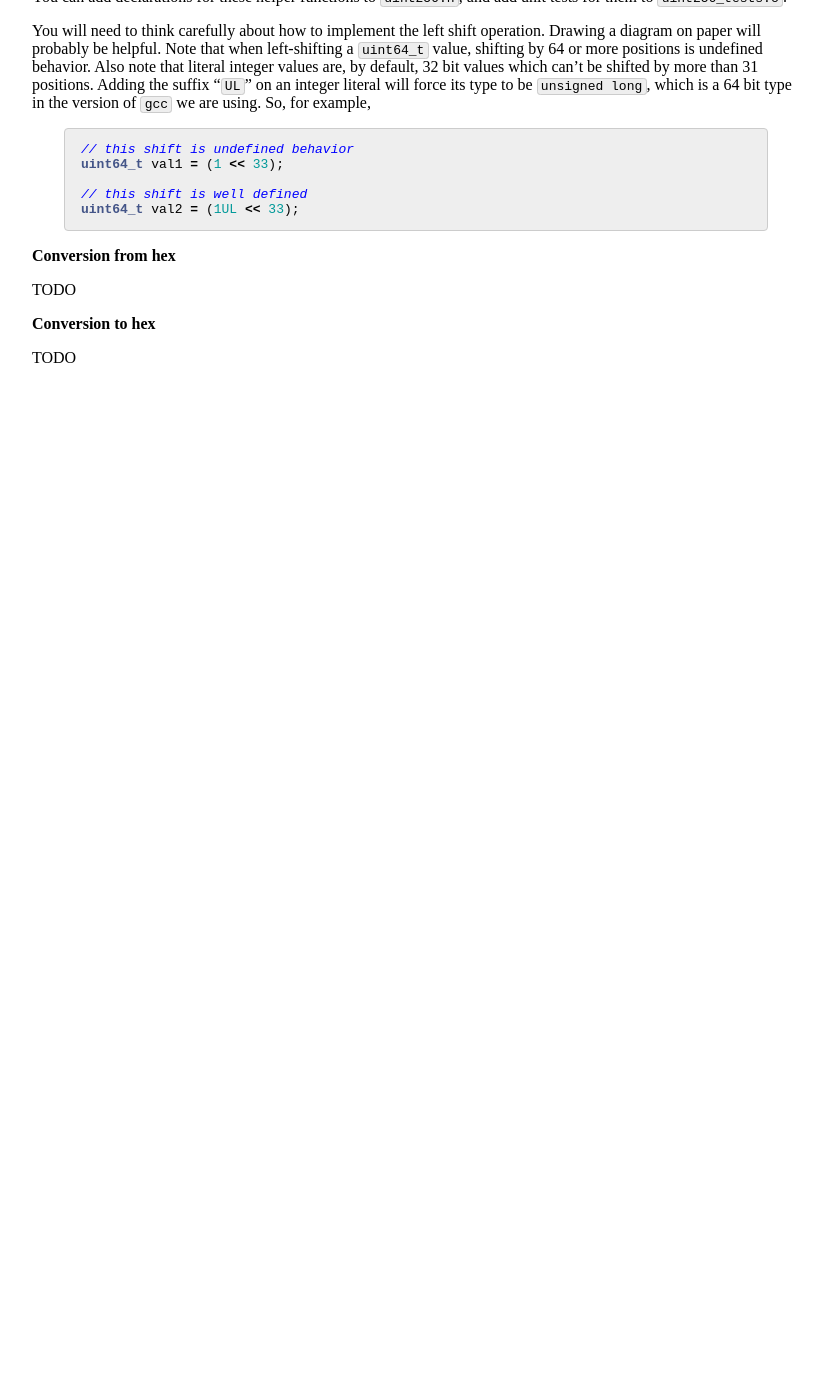
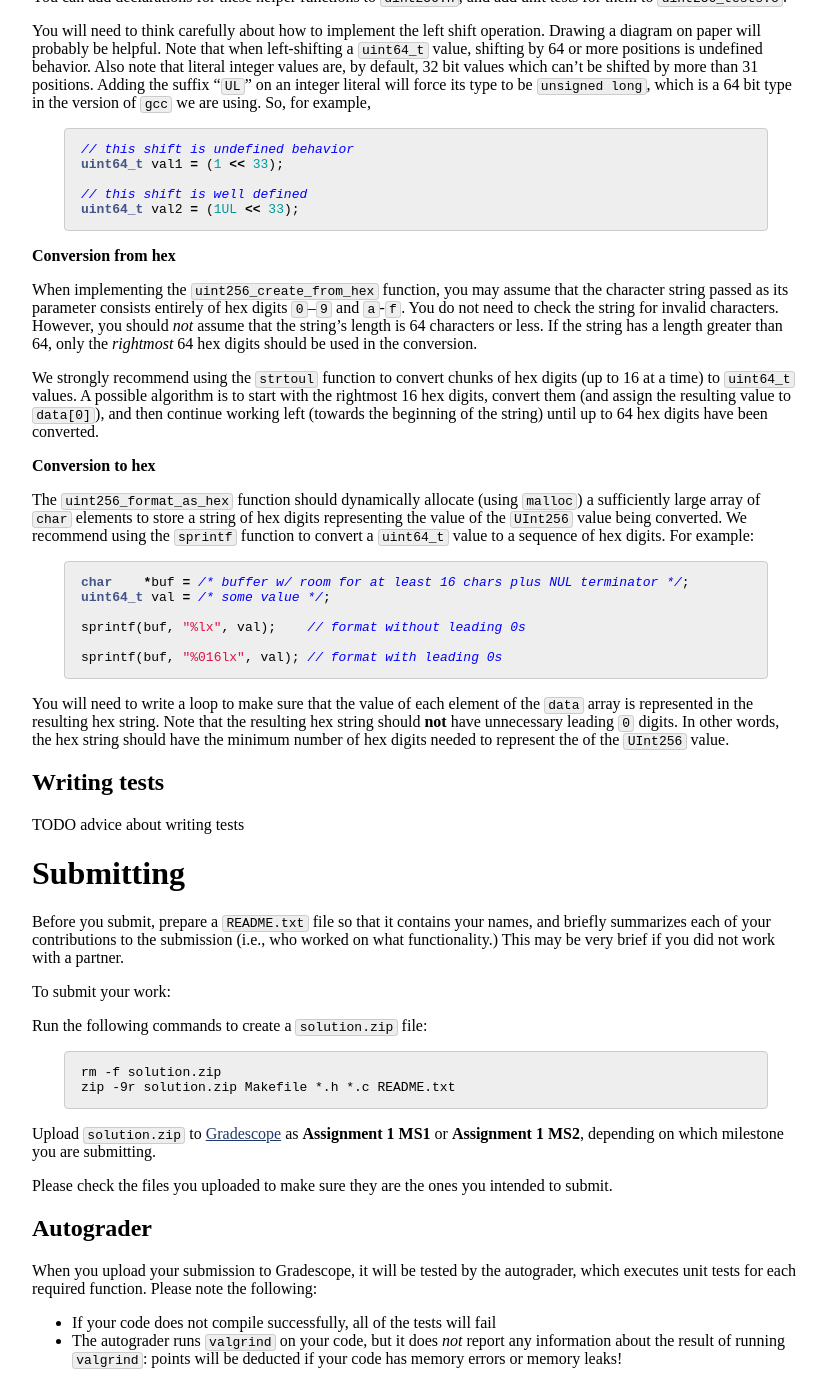
Before and after one commit to jhucsf/spring2023, a Jekyll site: the page built from assign/assign01.md, in a window 1280 px wide and 1400 px high, scrolled down 3450 px. Shown: the whole window, without its empty margins (224-1051 px from the left). Built offline with Jekyll 4.4.1, drawn with Linux system fonts in a browser that asks for light colours; formulas are drawn with MathJax 3; before the commit the page ends 3849 px from its top, so only the background shows below that.

Commit message:
advice on conversion to/from hex, submitting

````diff
--- a/assign/assign01.md
+++ b/assign/assign01.md
@@ -239,8 +239,80 @@ uint64_t val2 = (1UL << 33);
 
 **Conversion from hex**
 
-TODO
+When implementing the `uint256_create_from_hex` function, you may assume
+that the character string passed as its parameter consists entirely of
+hex digits `0`–`9` and `a`-`f`. You do not need to check the string for
+invalid characters. However, you should *not* assume that the string's
+length is 64 characters or less. If the string has a length greater than
+64, only the *rightmost* 64 hex digits should be used in the conversion.
+
+We strongly recommend using the `strtoul` function to convert chunks
+of hex digits (up to 16 at a time) to `uint64_t` values. A possible
+algorithm is to start with the rightmost 16 hex digits, convert them
+(and assign the resulting value to `data[0]`), and then continue
+working left (towards the beginning of the string) until up to 64 hex
+digits have been converted.
 
 **Conversion to hex**
 
-TODO
+The `uint256_format_as_hex` function should dynamically allocate (using
+`malloc`) a sufficiently large array of `char` elements to store
+a string of hex digits representing the value of the `UInt256` value
+being converted.  We recommend using the `sprintf` function to convert
+a `uint64_t` value to a sequence of hex digits.  For example:
+
+```c
+char    *buf = /* buffer w/ room for at least 16 chars plus NUL terminator */;
+uint64_t val = /* some value */;
+
+sprintf(buf, "%lx", val);    // format without leading 0s
+
+sprintf(buf, "%016lx", val); // format with leading 0s
+```
+
+You will need to write a loop to make sure that the value of
+each element of the `data` array is represented in the resulting hex
+string.  Note that the resulting hex string should **not** have
+unnecessary leading `0` digits.  In other words, the hex string should have
+the minimum number of hex digits needed to represent the
+of the `UInt256` value.
+
+## Writing tests
+
+TODO advice about writing tests
+
+
+
+# Submitting
+
+Before you submit, prepare a `README.txt` file so that it contains your
+names, and briefly summarizes each of your contributions to the submission
+(i.e., who worked on what functionality.) This may be very brief if you
+did not work with a partner.
+
+To submit your work:
+
+Run the following commands to create a `solution.zip` file:
+
+```
+rm -f solution.zip
+zip -9r solution.zip Makefile *.h *.c README.txt
+```
+
+Upload `solution.zip` to [Gradescope](https://www.gradescope.com/)
+as **Assignment 1 MS1** or **Assignment 1 MS2**, depending on which
+milestone you are submitting.
+
+Please check the files you uploaded to make sure they are the ones you
+intended to submit.
+
+## Autograder
+
+When you upload your submission to Gradescope, it will be tested by
+the autograder, which executes unit tests for each required function.
+Please note the following:
+
+* If your code does not compile successfully, all of the tests will fail
+* The autograder runs `valgrind` on your code, but it does *not* report
+  any information about the result of running `valgrind`: points will be
+  deducted if your code has memory errors or memory leaks!
````
